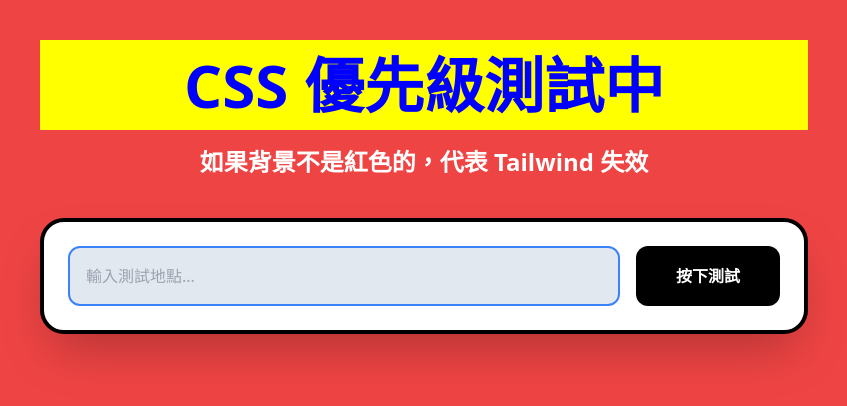
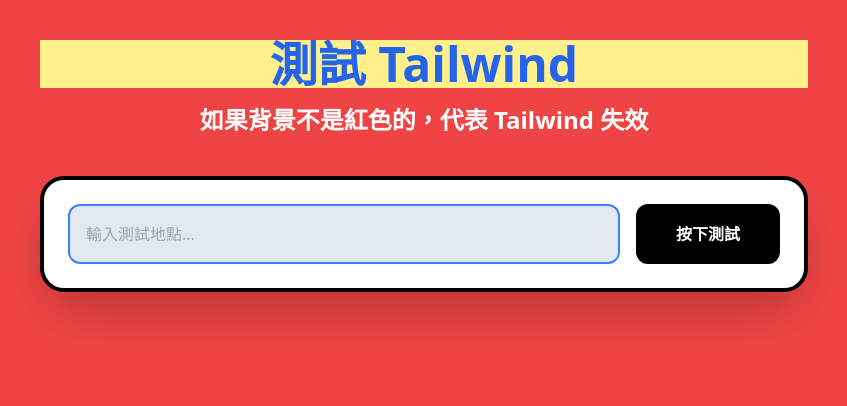
Before and after one commit to howeasyshare-glitch/travel2, a Next.js app: page / in a window 1280 px wide. Shown: the top 406 px of the page, without its empty margins (216-1063 px from the left). Built offline with nearby package versions, Linux system fonts and the light colour scheme.

Commit message:
Update page.tsx

```diff
--- a/app/page.tsx
+++ b/app/page.tsx
@@ -36,9 +36,7 @@
 
         {/* 測試點 2：強制行內樣式，如果這個沒變藍色，代表 React 渲染有問題 */}
         <header className="text-center mb-10">
-          <h1 style={{ color: 'blue', fontSize: '60px', fontWeight: 'bold', backgroundColor: 'yellow' }}>
-            CSS 優先級測試中
-          </h1>
+          <h1 className="text-5xl font-bold text-blue-600 bg-yellow-200">測試 Tailwind</h1>
           <p className="text-white text-2xl font-black mt-4">
             如果背景不是紅色的，代表 Tailwind 失效
           </p>
```
